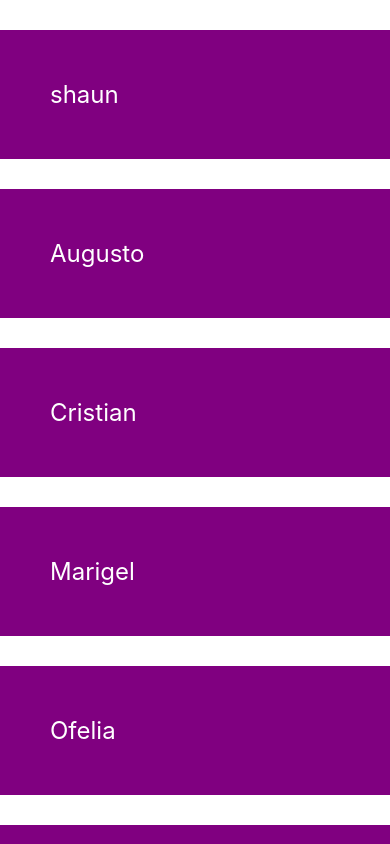
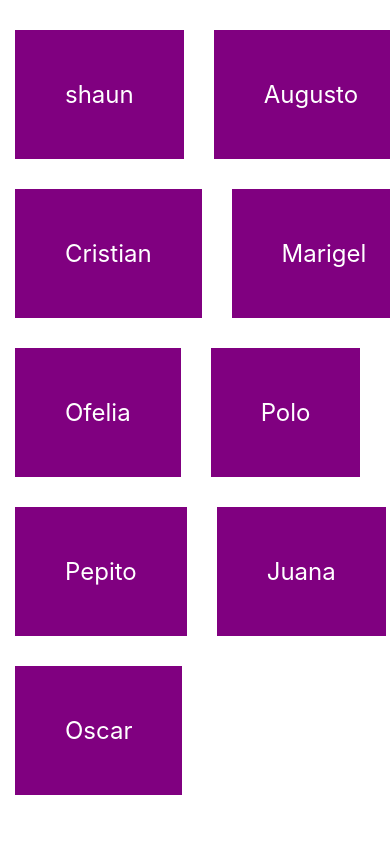
Before and after one commit to snow915/ReactNative, a React Native app: screen / in a window 390 px wide. Built offline with nearby package versions, Linux system fonts and the light colour scheme.

Commit message:
add: numColumns

```diff
--- a/App.js
+++ b/App.js
@@ -15,6 +15,7 @@ export default function App() {
     ]);
     return (
         <FlatList
+            numColumns={2}
             keyExtractor={(item) => item.id}
             data={people}
             renderItem={({item}) => (
@@ -40,5 +41,6 @@ const styles = StyleSheet.create({
         backgroundColor: 'purple',
         fontSize: 24,
         color: 'white',
+        marginHorizontal: 15,
     },
 });
```
